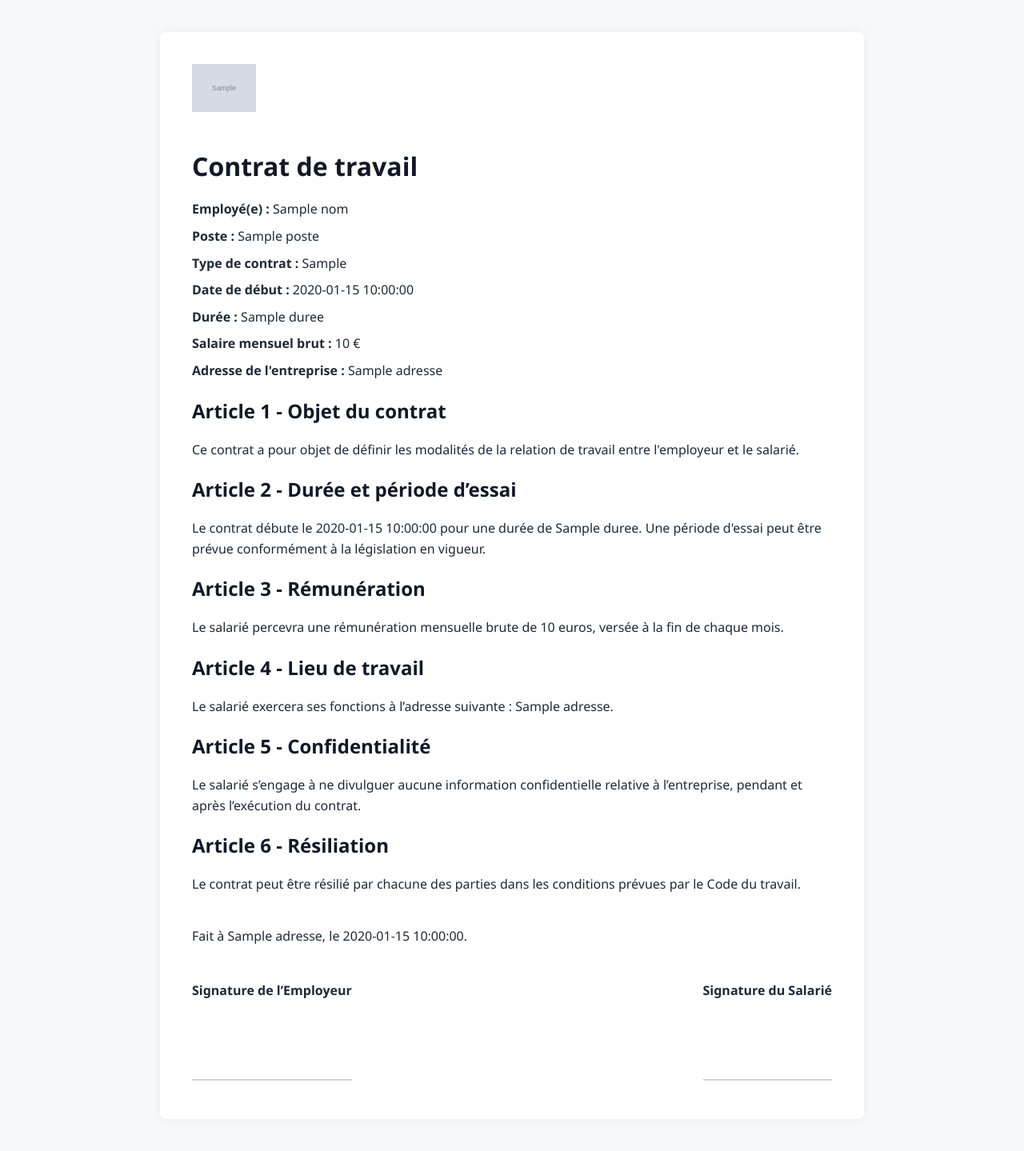
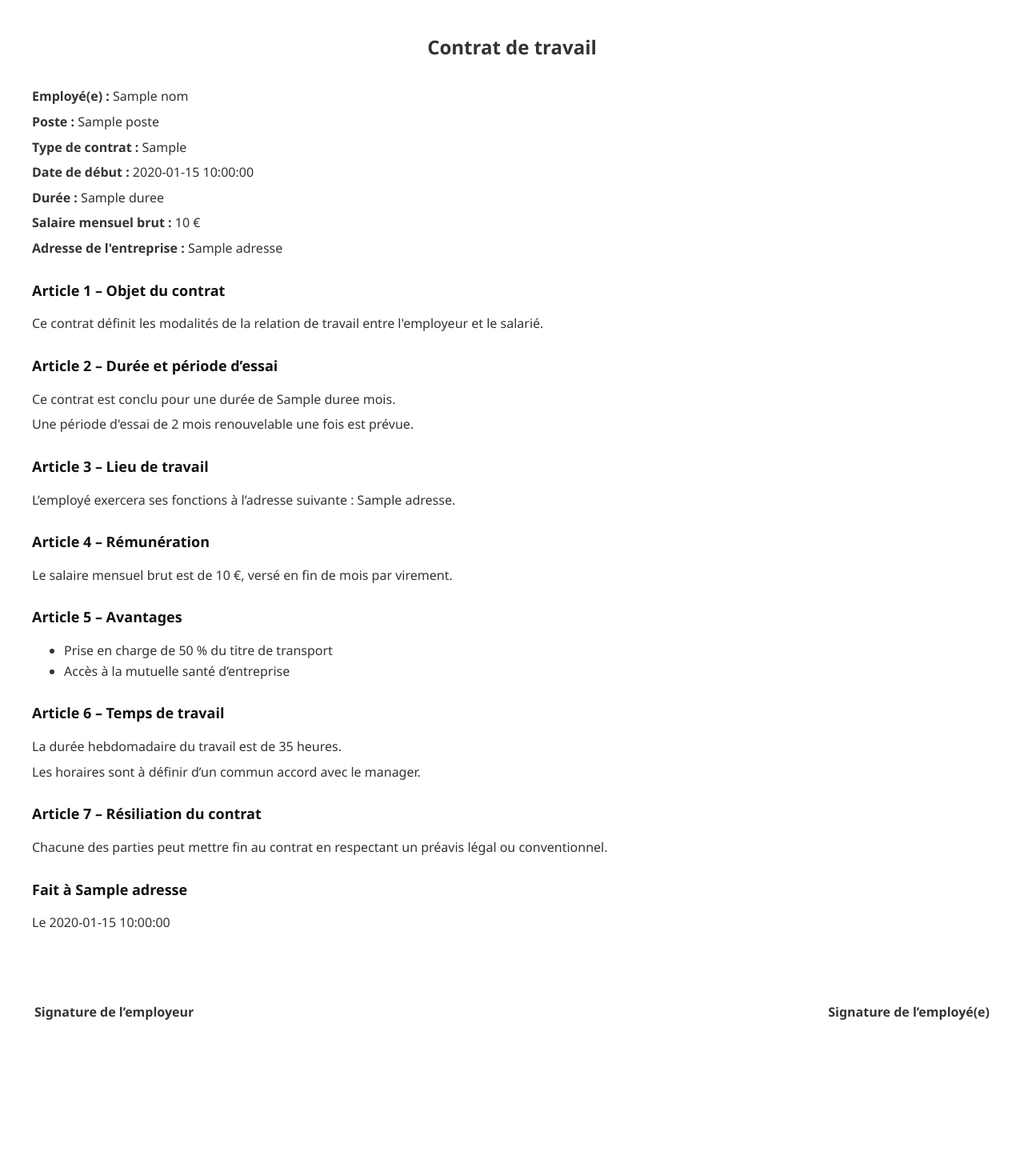
Before and after one commit to Heloise97122/PlanifAI-site, a Python web app: template templates/contrat_template.html in a window 1280 px wide. Shown: the whole page at 80% size. After the commit the page ends 1275 px from the top, so only its background shows below. Run offline with Jinja, Linux system fonts and the light colour scheme; the template is opened without the code that fills it: most values are stand-ins (such as "Sample title", 1, 10 or a date in 2020); grey boxes marked "Sample" are stand-in pictures.

Commit message:
Update contrat_template.html

```diff
--- a/templates/contrat_template.html
+++ b/templates/contrat_template.html
@@ -3,61 +3,83 @@
 <head>
     <meta charset="UTF-8">
     <title>Contrat de travail</title>
-    <link rel="stylesheet" href="/static/style.css">
+    <style>
+        body {
+            font-family: "Segoe UI", sans-serif;
+            margin: 40px;
+            line-height: 1.6;
+            color: #333;
+        }
+        h1 {
+            text-align: center;
+            font-size: 24px;
+            margin-bottom: 30px;
+        }
+        h2 {
+            font-size: 18px;
+            color: #111;
+            margin-top: 25px;
+        }
+        p {
+            margin: 6px 0;
+        }
+        ul {
+            margin-top: 0;
+        }
+    </style>
 </head>
 <body>
-    <div class="container">
-        <header>
-            {% if logo_url %}
-                <img src="{{ logo_url }}" alt="Logo de l'entreprise" class="logo">
-            {% endif %}
-            <h1>Contrat de travail</h1>
-        </header>
 
-        <section class="informations">
-            <p><strong>Employé(e) :</strong> {{ nom }}</p>
-            <p><strong>Poste :</strong> {{ poste }}</p>
-            <p><strong>Type de contrat :</strong> {{ type_contrat }}</p>
-            <p><strong>Date de début :</strong> {{ date_debut }}</p>
-            <p><strong>Durée :</strong> {{ duree }}</p>
-            <p><strong>Salaire mensuel brut :</strong> {{ salaire }} €</p>
-            <p><strong>Adresse de l'entreprise :</strong> {{ adresse }}</p>
-        </section>
+    <h1>Contrat de travail</h1>
 
-        <section class="clauses">
-            <h2>Article 1 - Objet du contrat</h2>
-            <p>Ce contrat a pour objet de définir les modalités de la relation de travail entre l'employeur et le salarié.</p>
+    <p><strong>Employé(e)&nbsp;:</strong> {{ nom }}</p>
+    <p><strong>Poste&nbsp;:</strong> {{ poste }}</p>
+    <p><strong>Type de contrat&nbsp;:</strong> {{ type_contrat }}</p>
+    <p><strong>Date de début&nbsp;:</strong> {{ date_debut }}</p>
+    <p><strong>Durée&nbsp;:</strong> {{ duree }}</p>
+    <p><strong>Salaire mensuel brut&nbsp;:</strong> {{ salaire }} €</p>
+    <p><strong>Adresse de l'entreprise&nbsp;:</strong> {{ adresse }}</p>
 
-            <h2>Article 2 - Durée et période d’essai</h2>
-            <p>Le contrat débute le {{ date_debut }} pour une durée de {{ duree }}. Une période d'essai peut être prévue conformément à la législation en vigueur.</p>
+    <h2>Article 1 – Objet du contrat</h2>
+    <p>Ce contrat définit les modalités de la relation de travail entre l'employeur et le salarié.</p>
 
-            <h2>Article 3 - Rémunération</h2>
-            <p>Le salarié percevra une rémunération mensuelle brute de {{ salaire }} euros, versée à la fin de chaque mois.</p>
+    <h2>Article 2 – Durée et période d’essai</h2>
+    <p>Ce contrat est conclu pour une durée de {{ duree }} mois.</p>
+    <p>Une période d'essai de 2 mois renouvelable une fois est prévue.</p>
 
-            <h2>Article 4 - Lieu de travail</h2>
-            <p>Le salarié exercera ses fonctions à l’adresse suivante : {{ adresse }}.</p>
+    <h2>Article 3 – Lieu de travail</h2>
+    <p>L’employé exercera ses fonctions à l’adresse suivante : {{ adresse }}.</p>
 
-            <h2>Article 5 - Confidentialité</h2>
-            <p>Le salarié s’engage à ne divulguer aucune information confidentielle relative à l’entreprise, pendant et après l’exécution du contrat.</p>
+    <h2>Article 4 – Rémunération</h2>
+    <p>Le salaire mensuel brut est de {{ salaire }} €, versé en fin de mois par virement.</p>
 
-            <h2>Article 6 - Résiliation</h2>
-            <p>Le contrat peut être résilié par chacune des parties dans les conditions prévues par le Code du travail.</p>
-        </section>
+    <h2>Article 5 – Avantages</h2>
+    <ul>
+        <li>Prise en charge de 50 % du titre de transport</li>
+        <li>Accès à la mutuelle santé d’entreprise</li>
+    </ul>
 
-        <section class="signature">
-            <p>Fait à {{ adresse }}, le {{ date_debut }}.</p>
+    <h2>Article 6 – Temps de travail</h2>
+    <p>La durée hebdomadaire du travail est de 35 heures.</p>
+    <p>Les horaires sont à définir d’un commun accord avec le manager.</p>
 
-            <div class="signatures">
-                <div>
-                    <p><strong>Signature de l’Employeur</strong></p>
-                    <br><br><hr>
-                </div>
-                <div>
-                    <p><strong>Signature du Salarié</strong></p>
-                    <br><br><hr>
-                </div>
-            </div>
-        </section>
-    </div>
+    <h2>Article 7 – Résiliation du contrat</h2>
+    <p>Chacune des parties peut mettre fin au contrat en respectant un préavis légal ou conventionnel.</p>
+
+    <h2>Fait à {{ adresse }}</h2>
+    <p>Le {{ date_debut }}</p>
+
+    <br><br><br>
+    <table style="width:100%;">
+        <tr>
+            <td>
+                <strong>Signature de l’employeur</strong>
+            </td>
+            <td style="text-align:right;">
+                <strong>Signature de l’employé(e)</strong>
+            </td>
+        </tr>
+    </table>
+
 </body>
 </html>
```
